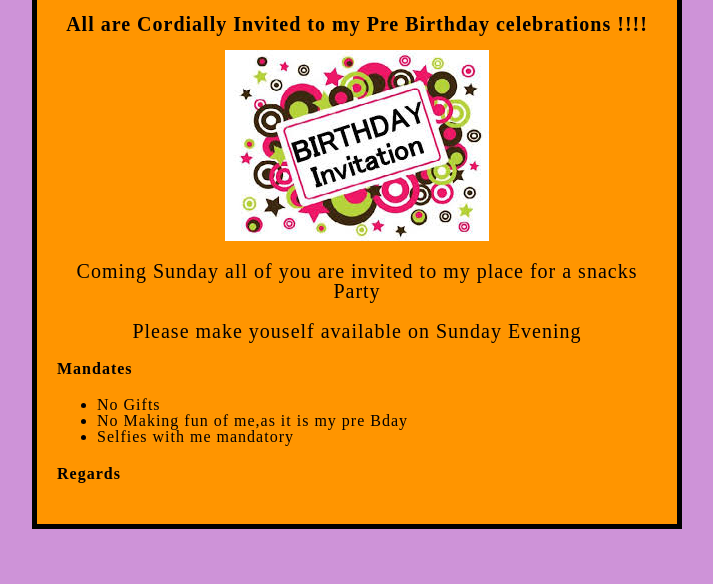
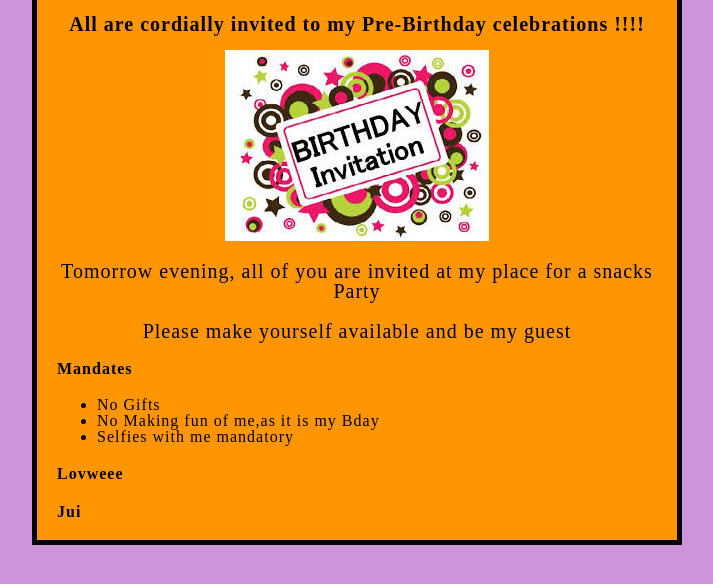
Before and after one commit to iAmlan/iAmlan.github.io, a plain HTML site: page index.html in a window 1280 px wide. Shown: the part 164-748 px from the top of the page, without its empty margins (283-996 px from the left). Drawn offline with Linux system fonts and the light colour scheme.

Commit message:
Add files via upload

```diff
--- a/index.html
+++ b/index.html
@@ -8,17 +8,18 @@
   </head>
   <body>
 	<h1> Hello !!!! Its my Birthday Guys !!!!!</h1>
-	<h2>All are Cordially Invited to my Pre Birthday celebrations !!!!</h2>
+	<h2>All are cordially invited to my Pre-Birthday celebrations !!!!</h2>
     <img src="images/bdayinvite.jpg" alt="My test image">
-	<p>Coming Sunday all of you are invited to my place for a snacks Party</p>
-	<p>Please make youself available on Sunday Evening </p>
+	<p>Tomorrow evening, all of you are invited at my place for a snacks Party</p>
+	<p>Please make yourself available and be my guest</p>
 	<h3>Mandates</h3>
 	<ul>
 			<li>No Gifts</li>
-			<li>No Making fun of me,as it is my pre Bday</li>
+			<li>No Making fun of me,as it is my Bday</li>
 			<li>Selfies with me mandatory</li>
 	</ul>
-	<h4>Regards</h4>
+	<h4>Lovweee</h4>
+	<h5>Jui</h5>
 	<script src="scripts/main.js"></script>
   </body
 </html>
```
